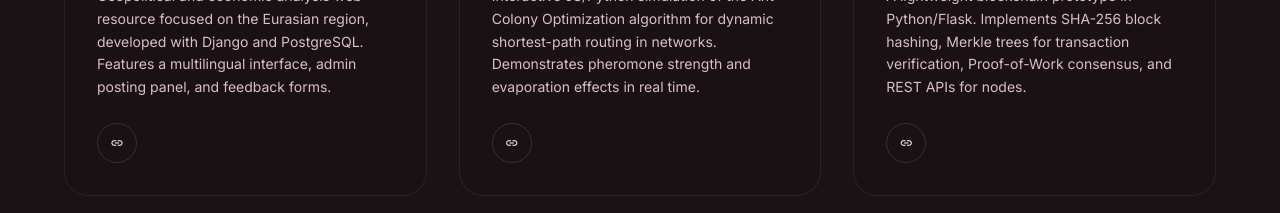
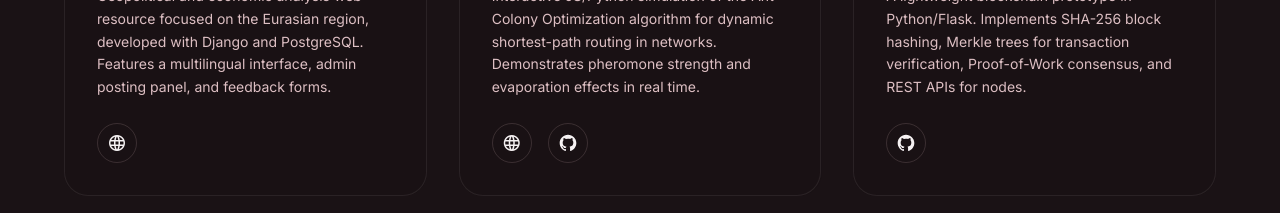
Before and after one commit to iliyasalve/business_card, a Next.js app: page / in a window 1280 px wide. Shown: the part 5000-5213 px from the top of the page. Built offline with nearby package versions, Linux system fonts and the light colour scheme.

Commit message:
refactor: upgrade project links to support multiple URLs per entry and update Credly badge URL structure

```diff
--- a/components/ProjectCarousel.tsx
+++ b/components/ProjectCarousel.tsx
@@ -1,12 +1,18 @@
 import React, { useRef, useState, useEffect } from 'react';
 import { useTranslation } from 'react-i18next';
+
+interface ProjectLink {
+  url: string;
+  type: 'website' | 'github';
+  label?: string;
+}
 
 interface Project {
   id: string;
   titleKey: string;
   descKey: string;
   techs: string[];
-  link: string;
+  links: ProjectLink[];
   image: string;
 }
 
@@ -25,7 +31,9 @@
       titleKey: 'eurasie.title',
       descKey: 'eurasie.description',
       techs: ['Django', 'PostgreSQL', 'TailwindCSS'],
-      link: 'https://eurasieanalyse.fr',
+      links: [
+        { url: 'https://eurasieanalyse.fr', type: 'website', label: 'Website' }
+      ],
       image: '/images/project_eurasie.png',
     },
     {
@@ -33,7 +41,10 @@
       titleKey: 'aco.title',
       descKey: 'aco.description',
       techs: ['JavaScript', 'Python', 'Algorithms'],
-      link: 'https://github.com/iliyasalve/aco-routing',
+      links: [
+        { url: 'https://iliyasalve.github.io/aco-routing-exploration/', type: 'website', label: 'Demo' },
+        { url: 'https://github.com/iliyasalve/aco-routing-exploration', type: 'github', label: 'GitHub' }
+      ],
       image: '/images/base_aco.png',
     },
     {
@@ -41,7 +52,9 @@
       titleKey: 'blockchain.title',
       descKey: 'blockchain.description',
       techs: ['Python', 'Flask', 'Cryptography'],
-      link: 'https://github.com/iliyasalve/Mini-Blockchain',
+      links: [
+        { url: 'https://github.com/iliyasalve/Mini-Blockchain', type: 'github', label: 'GitHub' }
+      ],
       image: '/images/project_blockchain.png',
     },
     {
@@ -49,25 +62,21 @@
       titleKey: 'ml.title',
       descKey: 'ml.description',
       techs: ['Python', 'Scikit-Learn', 'Pandas'],
-      link: 'https://github.com/iliyasalve/salifort_motors_hr_analytics',
+      links: [
+        { url: 'https://github.com/iliyasalve/salifort_motors_hr_analytics', type: 'github', label: 'Salifort Motors HR' },
+        { url: 'https://github.com/iliyasalve/tiktok_claim_classification_model', type: 'github', label: 'TikTok Classifier' }
+      ],
       image: '/images/project_nebula.png',
     },
-    /*
-    {
-      id: 'pentaword',
-      titleKey: 'pentaword.title',
-      descKey: 'pentaword.description',
-      techs: ['Python', 'Asyncio', 'aiogram'],
-      link: 'https://github.com/iliyasalve/pentaword_telegram_bot',
-      image: '/images/project_echo.png',
-    },
-    */
     {
       id: 'chicken',
       titleKey: 'chicken.title',
       descKey: 'chicken.description',
       techs: ['HTML5', 'JavaScript', 'Canvas'],
-      link: 'https://github.com/iliyasalve/Clicker_Game',
+      links: [
+        { url: 'https://iliyasalve.github.io/chicken-strike/', type: 'website', label: 'Play Game' },
+        { url: 'https://github.com/iliyasalve/chicken-strike', type: 'github', label: 'GitHub' }
+      ],
       image: '/images/project_aura.png',
     },
   ];
@@ -216,15 +225,25 @@
                     {t(project.descKey)}
                   </p>
                 </div>
-                <div className="flex gap-4 mt-auto">
-                  <a
-                    href={project.link}
-                    target="_blank"
-                    rel="noopener noreferrer"
-                    className="w-10 h-10 rounded-full border border-outline/30 flex items-center justify-center hover:bg-primary hover:text-on-primary transition-all text-on-surface"
-                  >
-                    <span className="material-symbols-outlined text-sm">link</span>
-                  </a>
+                <div className="flex gap-4 mt-auto flex-wrap">
+                  {project.links.map((link, lIdx) => (
+                    <a
+                      key={lIdx}
+                      href={link.url}
+                      target="_blank"
+                      rel="noopener noreferrer"
+                      title={link.label || (link.type === 'github' ? 'GitHub Repository' : 'Live Website')}
+                      className="w-10 h-10 rounded-full border border-outline/30 flex items-center justify-center hover:bg-primary hover:text-on-primary transition-all text-on-surface hover:border-primary"
+                    >
+                      {link.type === 'github' ? (
+                        <svg className="w-5 h-5 fill-current" viewBox="0 0 24 24" aria-hidden="true">
+                          <path fillRule="evenodd" clipRule="evenodd" d="M12 2C6.477 2 2 6.484 2 12.017c0 4.425 2.865 8.18 6.839 9.504.5.092.682-.217.682-.483 0-.237-.008-.868-.013-1.703-2.782.605-3.369-1.343-3.369-1.343-.454-1.158-1.11-1.466-1.11-1.466-.908-.62.069-.608.069-.608 1.003.07 1.531 1.032 1.531 1.032.892 1.53 2.341 1.088 2.91.832.092-.647.35-1.088.636-1.338-2.22-.253-4.555-1.113-4.555-4.951 0-1.093.39-1.988 1.029-2.688-.103-.253-.446-1.272.098-2.65 0 0 .84-.27 2.75 1.026A9.564 9.564 0 0112 6.844c.85.004 1.705.115 2.504.337 1.909-1.296 2.747-1.027 2.747-1.027.546 1.379.202 2.398.1 2.651.64.7 1.028 1.595 1.028 2.688 0 3.848-2.339 4.695-4.566 4.943.359.309.678.92.678 1.855 0 1.338-.012 2.419-.012 2.747 0 .268.18.58.688.482C19.138 20.197 22 16.44 22 12.017 22 6.484 17.522 2 12 2z" />
+                        </svg>
+                      ) : (
+                        <span className="material-symbols-outlined text-xl">language</span>
+                      )}
+                    </a>
+                  ))}
                 </div>
               </div>
             </div>
--- a/pages/index.tsx
+++ b/pages/index.tsx
@@ -240,7 +240,7 @@
                         <p className="text-on-surface-variant text-label-sm mb-1">{train.institution} · {train.period}</p>
                         {train.badgeId && (
                           <a
-                            href={`https://www.credly.com/earner/earned/badge/${train.badgeId}`}
+                            href={`https://www.credly.com/badges/${train.badgeId}`}
                             target="_blank"
                             rel="noopener noreferrer"
                             className="text-primary dark:text-primary-fixed-dim font-bold text-sm inline-flex items-center gap-1 group"
```
